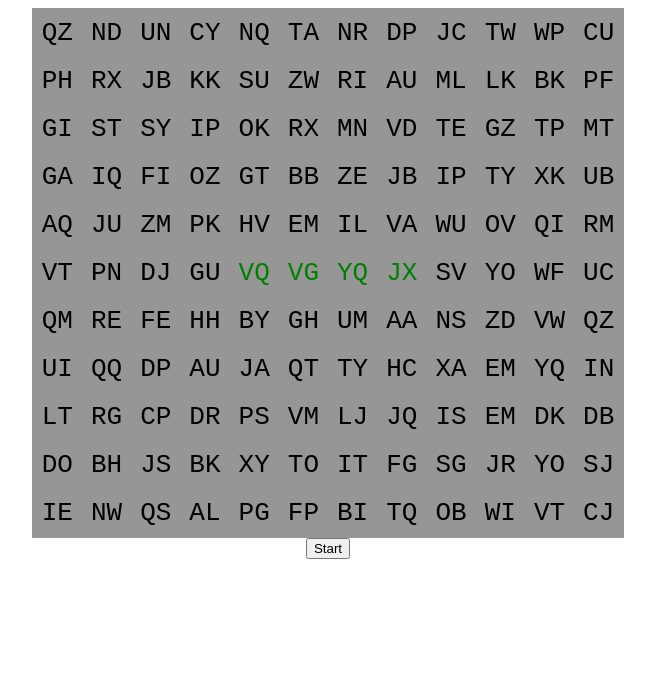
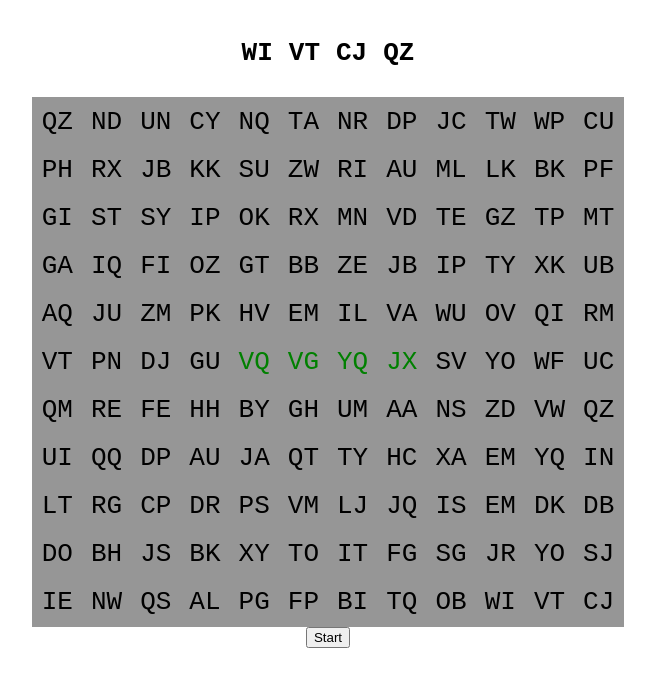
Before and after one commit to khpallon/ut-web, a Vue app in the folder UT-Web/: page / in a window 1280 px wide. Both pictures are taken after a click on the button "Start". Shown: the top 686 px of the page, without its empty margins (312-967 px from the left). Built offline with nearby package versions, Linux system fonts and the light colour scheme.

Commit message:
generate answer that needs to be found and displays it on screen

```diff
--- a/UT-Web/src/views/MainView.vue
+++ b/UT-Web/src/views/MainView.vue
@@ -1,4 +1,7 @@
 <template>
+  <div class="container">
+    <h2 v-for="node in answer">{{ node }}</h2>
+  </div>
   <div class="container">
     <table>
       <tbody>
@@ -18,6 +21,7 @@ export default {
   data() {
     return {
       nodes: [],
+      answer: [],
       updateId: null,
       player: [[5, 4], [5, 5], [5, 6], [5, 7]] // player coordinates
     };
@@ -30,6 +34,7 @@ export default {
         this.updateId = null;
       }
       this.generate_nodes()
+      this.generate_answer()
       this.player_location()
       window.addEventListener('keydown', this.move_player);
       this.update_grid()
@@ -52,7 +57,6 @@ export default {
 
       }
     },
-
 
     // Player movement in the grid
     move_player(pressed){
@@ -129,6 +133,26 @@ export default {
       }
     },
 
+    generate_answer(){
+      this.answer = [];
+
+      let row = Math.floor(Math.random() * 11);
+      let col = Math.floor(Math.random() * 12);
+
+      for (let i = 0; i < 4; i++){
+        this.answer.push(this.nodes[row][col])
+
+        if (col === 11 && row === 10){
+          col, row = 0
+        } else if (col === 11){
+          col = 0
+          row++
+        } else {
+          col++
+        }
+      }
+    },
+
     // Generates a random uppercase letter and returns it
     generate_random_letter(length = 2){ // COMPONENT
      return Array.from({ length }, () =>
@@ -152,12 +176,13 @@ export default {
 }
 </script>
 <style scoped>
+
   .container {
     display: flex;
     justify-content: center;
   }
 
-  tr td {
+  tr td, h2 {
     font-family: monospace;
     font-size: xx-large;
     padding: 0.5rem;
```
